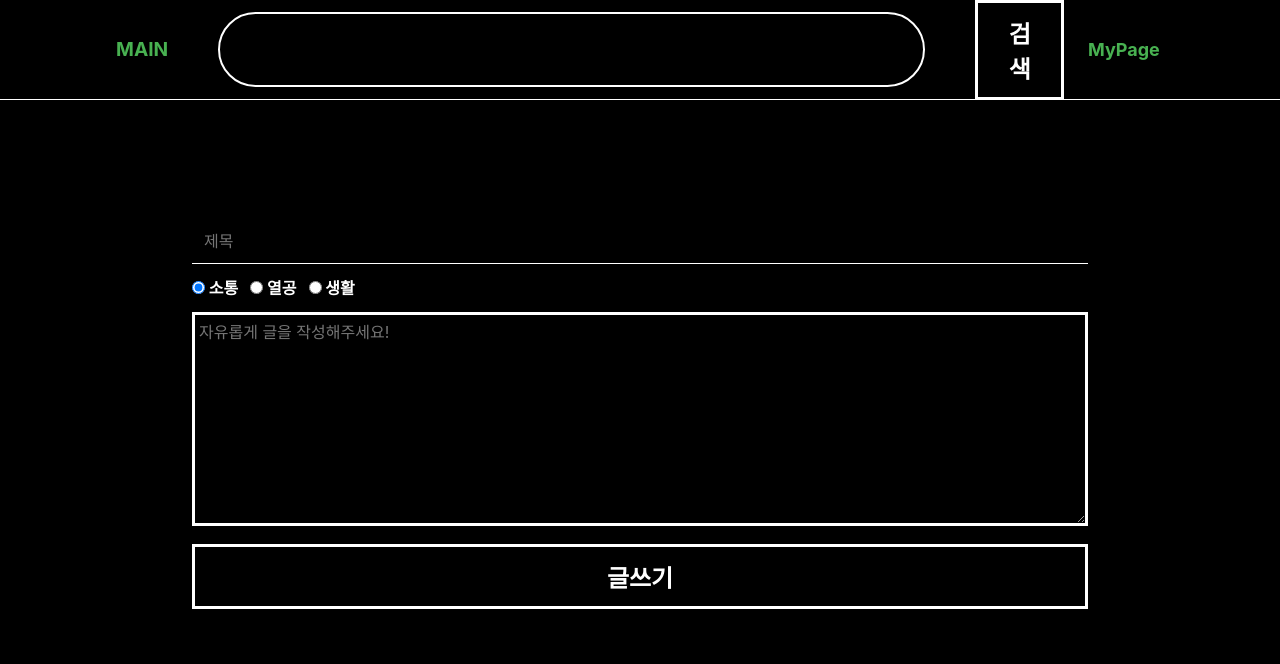
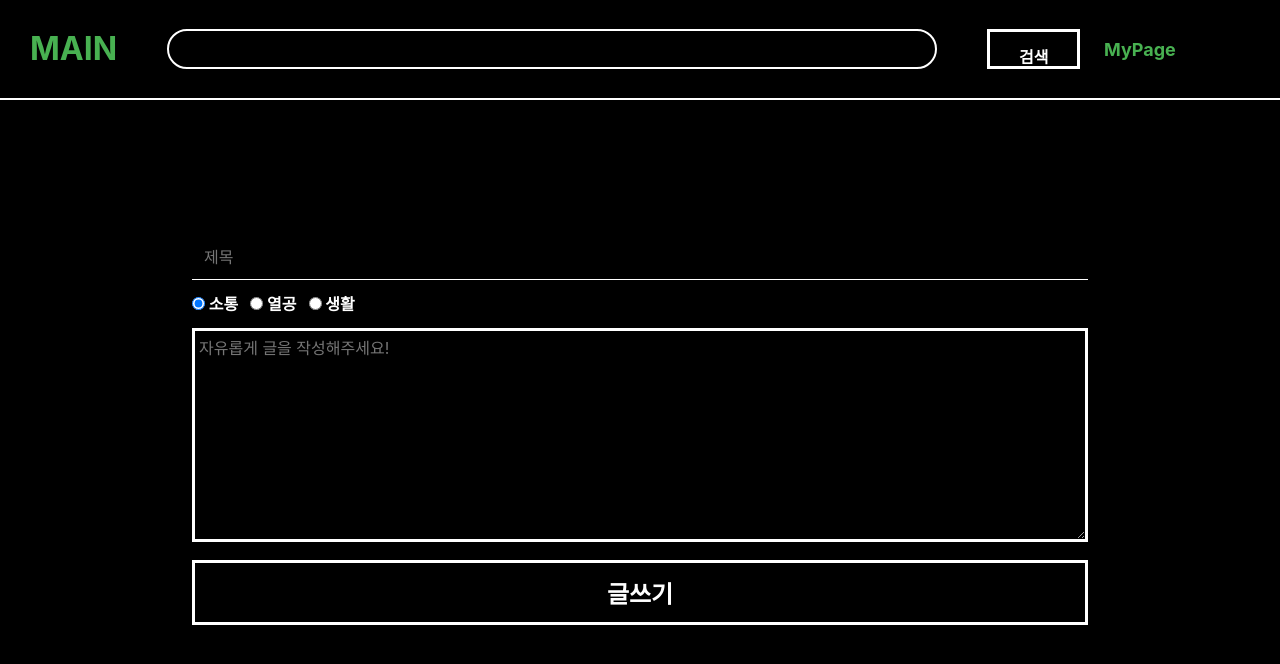
Before and after one commit to mywnajsldkf/jungle-mini, a website: page templates/write.html in a window 1280 px wide. Drawn offline with nearby package versions, Linux system fonts and the light colour scheme.

Commit message:
css 수정

```diff
--- a/static/style.css
+++ b/static/style.css
@@ -218,7 +218,7 @@ button:hover {
     display: flex;
     flex-direction: column;
     gap: 28px;
-    padding: 42px;
+    padding-top: 60px;
 }
 
 .line {
@@ -268,15 +268,14 @@ header {
     left: 0;
     right: 0;
     height: 100px;
-    padding: 1rem;
     color: white;
     font-weight: bold;
-    display: flex;
     justify-content: space-between;
     align-items: center;
-    border-width: 0px 0px 1px 0px;
+    border-width: 0px 0px 2px 0px;
     border-color: white;
     border-style: solid;
+    background-color: black;
 }
 
 .box-content {
@@ -287,7 +286,7 @@ header {
     line-height: 50px;
     display: inline-block;
     width: 70%;
-    height: 75px;
+    height: 40px;
     border: 2px solid #FFFFFF;
     background-color: transparent;
     color: #48b151;
@@ -346,13 +345,24 @@ header {
 
 .header {
     width: 100%;
+    height: 50px;
     justify-content: center;
     align-items: center;
     display: flex;
 }
 
 #btn-home {
+    font-size: 2rem;
+    color: #48b151;
+    margin-left: 30px;
+}
+
+.search-btn {
+    width: 100px;
+    height: 40px;
+    font-size: 1rem;
+}
+
+.celebrate-text {
     font-size: larger;
-    padding-left: 100px;
-    color: #48b151;
 }
--- a/templates/write.html
+++ b/templates/write.html
@@ -15,7 +15,9 @@
     <script>
         function writeArticle() {
             let title = $("#article-title").val();
+            console.log(title)
             let category = $("input[name='category']:checked").val();
+            console.log(category)
 
             if(category == "communication"){
                 category = 1;
@@ -49,7 +51,7 @@
         <div class="header">
             <a id="btn-home" onclick="location.href='/home'">MAIN</a>
             <input id="search"/>
-            <button>검색</button>
+            <button class="search-btn">검색</button>
             <div class="dropdown">
                 <button id="dropbtn" onclick="location.href='/home'">MyPage</button>
                 <div class="dropdown-content">
@@ -61,11 +63,10 @@
         </div>
     </header>
     <div class="root">
-        <div></div><!--TODO: 구분선-->
         <div class="write-form">
-            <form class = "write-editor" action="/write" method="POST">
+            <div class = "write-editor" action="/write" method="POST">
                 <div>
-                    <input class="title-input" id="article-title" placeholder="제목" required></input>
+                    <input class="title-input" id="article-title" placeholder="제목"></input>
                 </div>
                 <div class="category-selector">
                     <div>
@@ -82,10 +83,10 @@
                     </div>
                 </div>
                 <div>
-                    <textarea class="content-input" id = "article-content" cols="50" rows="10" placeholder="자유롭게 글을 작성해주세요!" required></textarea>
+                    <textarea class="content-input" id = "article-content" cols="50" rows="10" placeholder="자유롭게 글을 작성해주세요!"></textarea>
                 </div>
                 <button type="submit" onclick="writeArticle()">글쓰기</button>
-            </form>
+            </div>
         </div>
         </div>
     </body>
```
Also changed, not shown: templates/article.html (+2 -2 lines), templates/board.html (+2 -6 lines), templates/home.html (+4 -2 lines), static/icon/firework.png (added), 2 other files.
